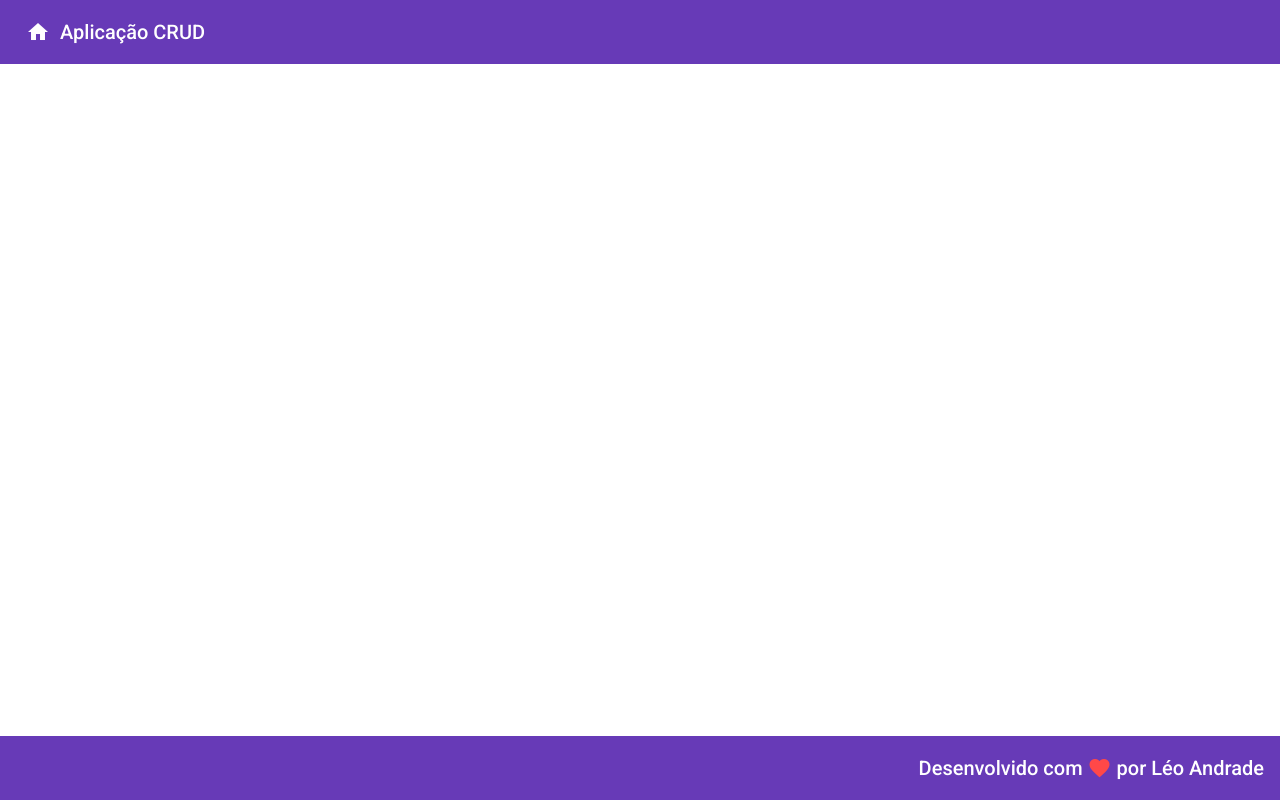
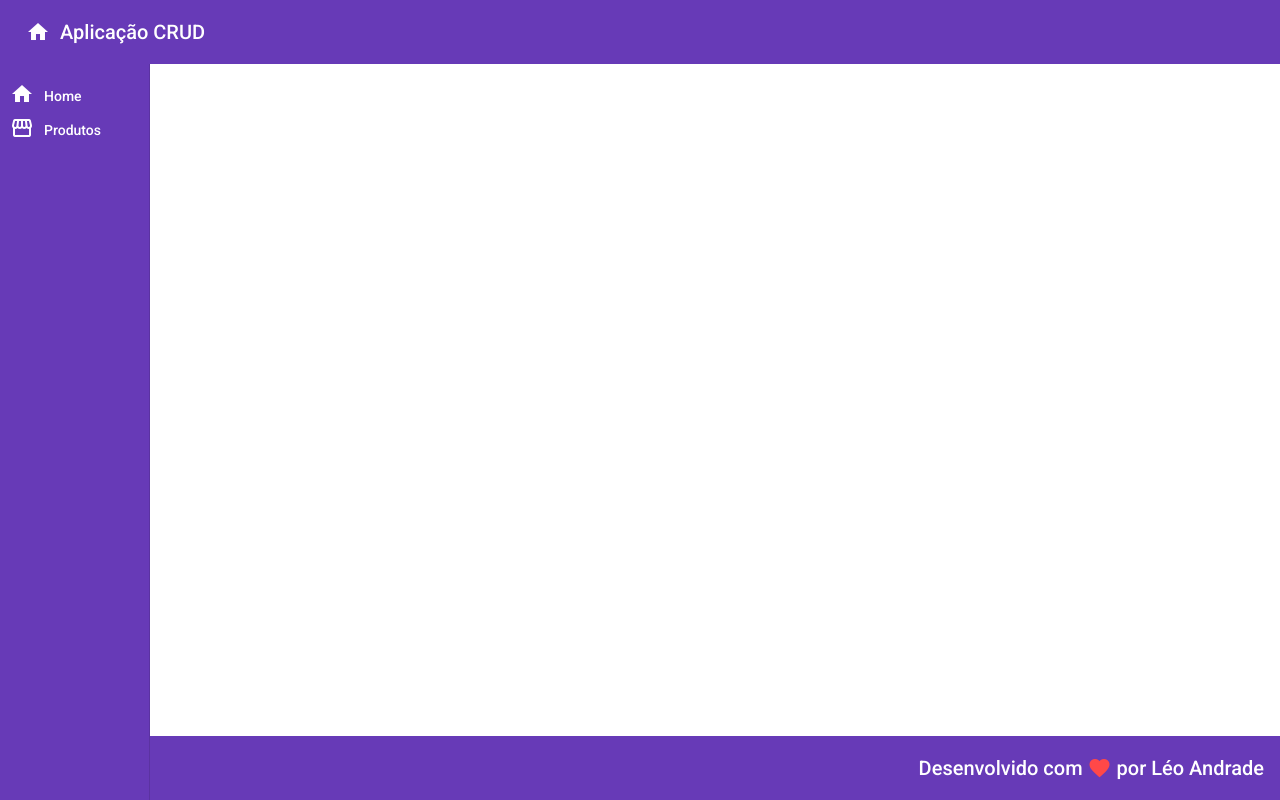
Before and after one commit to leoramos182/crud2, an Angular app in the folder frontend/: page / in a window 1280 px wide. Built offline with nearby package versions, Linux system fonts and the light colour scheme.

Commit message:
criado sidenav

```diff
--- a/frontend/src/app/app.component.html
+++ b/frontend/src/app/app.component.html
@@ -1,2 +1,3 @@
 <app-header></app-header>
+<app-navbar></app-navbar>
 <app-footer></app-footer>
--- /dev/null
+++ b/frontend/src/app/components/template/sidenav/navbar.component.css
@@ -0,0 +1,16 @@
+.sidenav a{
+    display: flex;
+    align-items: flex-end;
+    margin-top: 10px;
+}
+.sidenav{
+    background-color: #673ab7;
+    color: #fff;
+    width: 150px;
+}
+.sidenav-icon{
+    margin: 0 10px;
+}
+.sidenav-page-name{
+    font-weight: 500;
+}
--- /dev/null
+++ b/frontend/src/app/components/template/sidenav/navbar.component.html
@@ -0,0 +1,15 @@
+<mat-sidenav-container class="container">
+    <mat-sidenav class="sidenav" mode="side" opened fixedInViewport="true" fixedTopGap='64'>
+        <mat-nav-list class="list">
+            <a>
+                <i class="material-icons sidenav-icon">home</i>
+                <span class="sidenav-page-name">Home</span>
+            </a>
+            <a>
+                <i class="material-icons sidenav-icon">storefront</i>
+                <span class="sidenav-page-name">Produtos</span>
+            </a>
+
+        </mat-nav-list>
+    </mat-sidenav>
+</mat-sidenav-container>
--- /dev/null
+++ b/frontend/src/app/components/template/sidenav/navbar.component.ts
@@ -0,0 +1,15 @@
+import { Component, OnInit } from '@angular/core';
+
+@Component({
+  selector: 'app-navbar',
+  templateUrl: './navbar.component.html',
+  styleUrls: ['./navbar.component.css']
+})
+export class NavbarComponent implements OnInit {
+
+  constructor() { }
+
+  ngOnInit(): void {
+  }
+
+}
--- a/frontend/src/styles.css
+++ b/frontend/src/styles.css
@@ -5,3 +5,6 @@ body { margin: 0; font-family: Roboto, "Helvetica Neue", sans-serif; }
 .red{
     color: rgb(255, 72, 72);
 }
+.v-align{
+    vertical-align: middle;
+}
```
Also changed, not shown: frontend/src/app/app.module.ts (+11 -5 lines).
